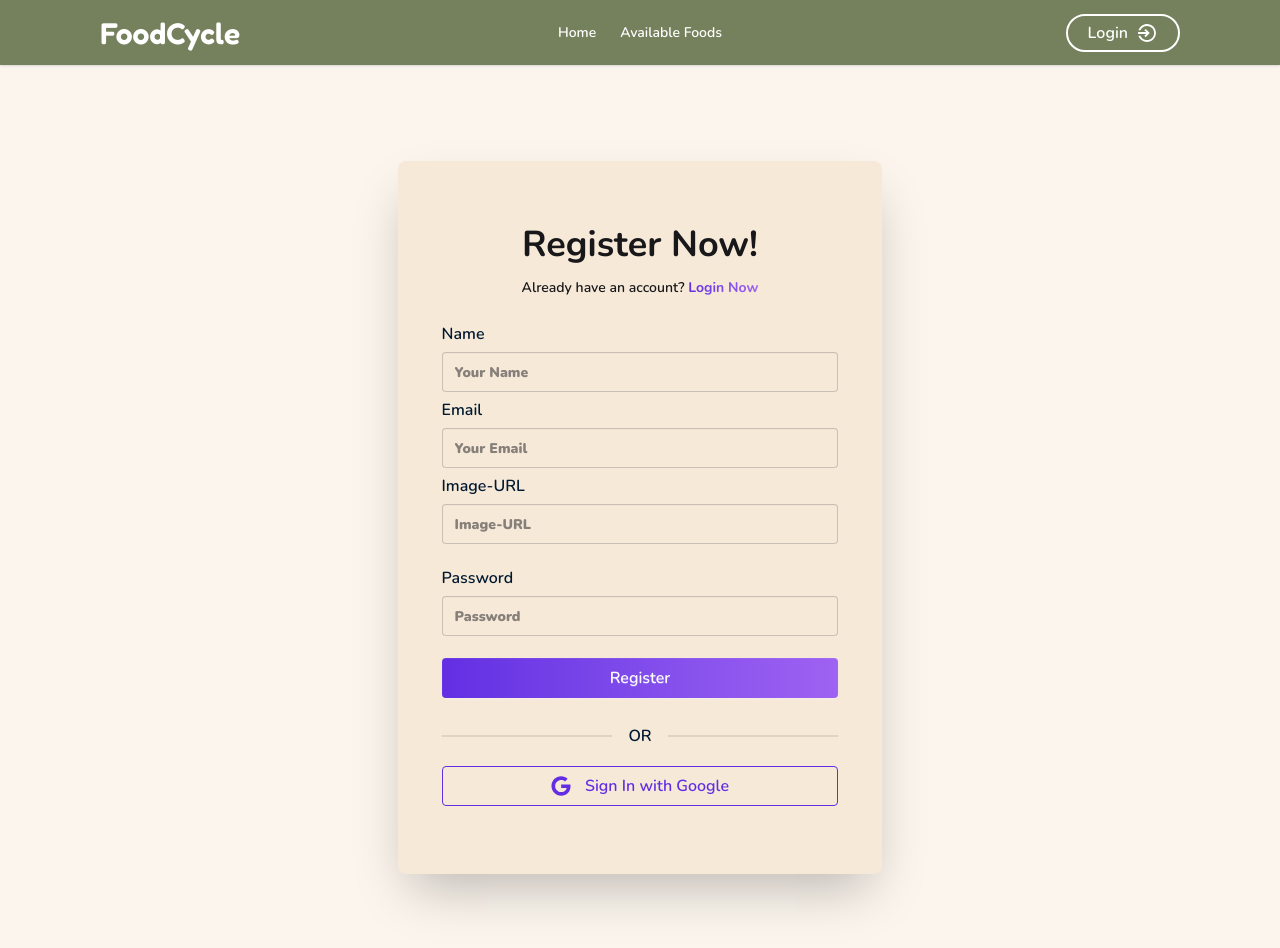
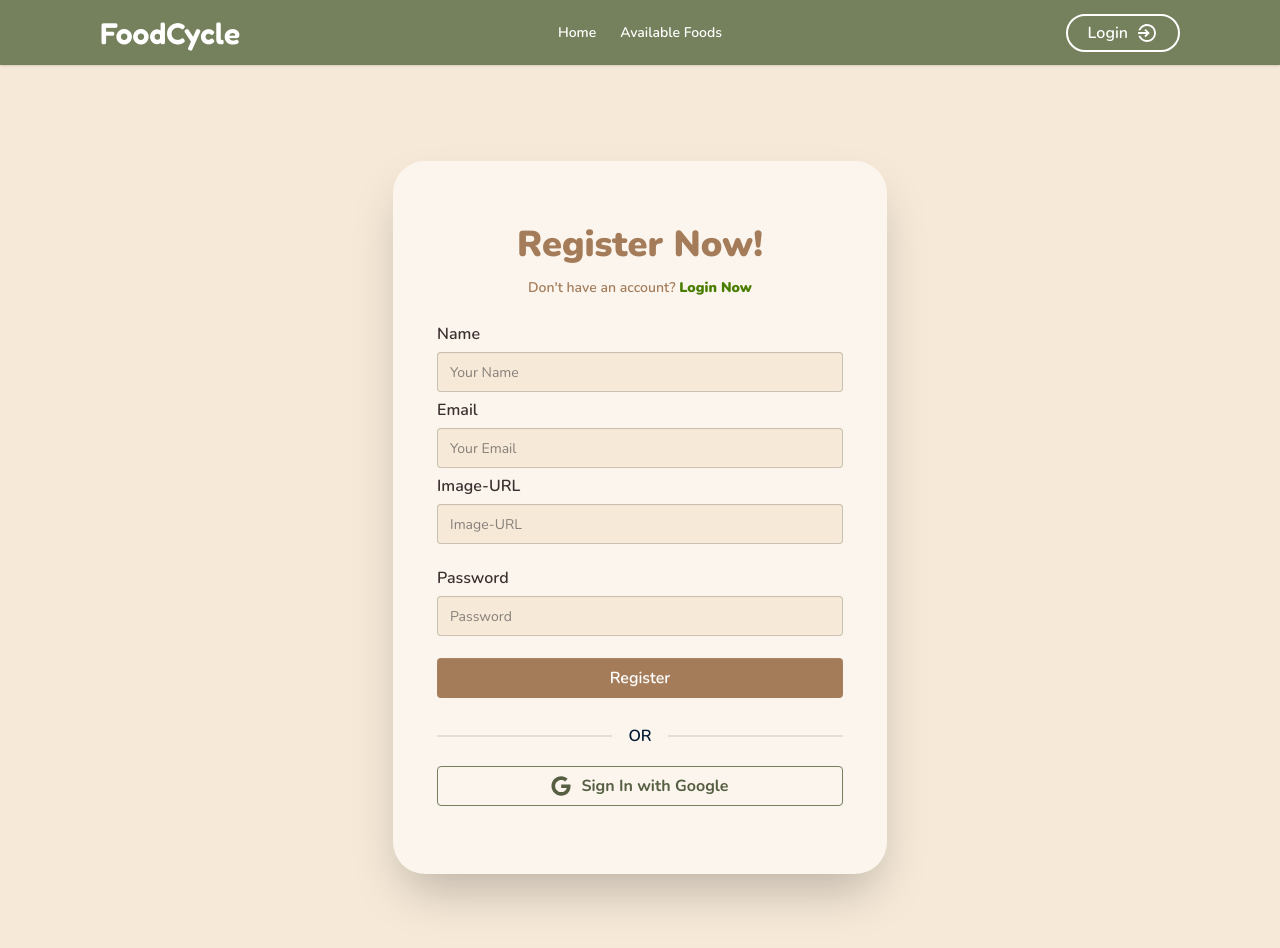
Before and after one commit to farhanarexa/Food-Cycle-Frontend, a React (Vite) app: page /register in a window 1280 px wide. Shown: the top 948 px of the page. Built offline with nearby package versions, Linux system fonts and the light colour scheme; no server answers.

Commit message:
login and registration page design completed

```diff
--- a/src/App.css
+++ b/src/App.css
@@ -5,8 +5,6 @@
 @plugin "daisyui/theme" {
   name: "light";
   default: true;
-  /* --color-primary: #FF7E47;
-  --color-secondary: #4CAF50; */
 
   --color-primary: "#FF7E47";   /* Warm orange */
       --color-secondary: "#4CAF50"; /* Fresh green */
@@ -15,6 +13,8 @@
       --color-base-100: "#F6E9D8";  /* Background */
       --color-base-200: "#FBF5ED";  /* Card background */
       --color-base-300: "#CBB7A2";  /* Borders / outlines */
+      --color-base-400: "#75805c";  /* navbar bg olive */
+      --color-base-500: "#575f43";  /* Button hover olive */
       --color-info: "#8C9A6D";    /* Olive (sidebar) */
       --color-success: "#A47C59";   /* Deep clay brown */
 }
--- a/src/Components/Common/Navbar.jsx
+++ b/src/Components/Common/Navbar.jsx
@@ -40,7 +40,7 @@ const Navbar = () => {
                         </div>
                         <ul
                             tabIndex="-1"
-                            className="menu menu-sm dropdown-content bg-base-100 rounded-box z-1 mt-3 w-52 p-2 shadow text-base font-semibold"
+                            className="menu menu-sm dropdown-content bg-[#575f43] text-white rounded-box z-1 mt-3 w-52 p-2 shadow text-base font-semibold"
                         >
                             {links}
                         </ul>
@@ -60,7 +60,7 @@ const Navbar = () => {
                     ) : user ? (
 
                         <div className="dropdown dropdown-end">
-                            <div tabIndex={0} role="button" className="btn btn-ghost btn-circle avatar">
+                            <div tabIndex={0} role="button" className="btn btn-ghost btn-circle avatar border-2 border-base-100">
                                 <div className="w-10 rounded-full">
                                     <img
                                         alt="Tailwind CSS Navbar component"
@@ -69,7 +69,7 @@ const Navbar = () => {
                             </div>
                             <ul
                                 tabIndex="-1"
-                                className="menu menu-sm dropdown-content font-semibold bg-base-100 rounded-box z-1 mt-3 w-52 p-2 shadow">
+                                className="menu menu-sm dropdown-content font-semibold bg-[#575f43] text-white rounded-box z-1 mt-3 w-52 p-2 shadow">
                                 <li>
                                     <Link to="/addFood" className="justify-between">
                                         Add Food
--- a/src/Components/Home.jsx
+++ b/src/Components/Home.jsx
@@ -3,7 +3,7 @@ import React from 'react';
 const Home = () => {
     return (
         <div>
-            <h1 className='text-9xl font-bold text-[#333333]'>Home</h1>
+
         </div>
     );
 };
--- a/src/Components/LoginRegister/Register.jsx
+++ b/src/Components/LoginRegister/Register.jsx
@@ -42,15 +42,17 @@ const Register = () => {
     };
 
     return (
-        <div className="hero bg-base-200 min-h-screen">
+        <div className="hero bg-base-100 min-h-screen">
             <div className="hero-content flex-col lg:flex-row-reverse">
-
-                <div className="card bg-base-100 w-full shrink-0 shadow-2xl px-5 py-10 m-20">
+                <div className="card bg-base-200 w-full shrink-0 shadow-2xl px-5 py-10 m-20 rounded-4xl">
                     <div className="card-body">
                         <div className="text-center">
-                            <h1 className="text-4xl font-bold">Register Now!</h1>
-                            <p className="py-3 font-semibold">
-                                Already have an account? <a href="/login" className=" bg-linear-to-r from-[#632EE3] to-[#9F62F2] bg-clip-text text-transparent font-bold hover:underline">Login Now</a>
+                            <h1 className="text-4xl text-success font-black">Register Now!</h1>
+                            <p className="py-3 text-success font-semibold">
+                                Don't have an account?{' '}
+                                <a href="/login" className="text-lime-700 font-black hover:underline">
+                                    Login Now
+                                </a>
                             </p>
                         </div>
 
@@ -64,7 +66,7 @@ const Register = () => {
                         <form onSubmit={handleRegister}>
                             <fieldset className="fieldset">
                                 {/* Name */}
-                                <label className="label text-base font-semibold text-[#001931]">Name</label>
+                                <label className="label text-base font-semibold text-neutral">Name</label>
                                 <input
                                     type="text"
                                     name='name'
@@ -74,7 +76,7 @@ const Register = () => {
                                 />
 
                                 {/* email */}
-                                <label className="label text-base font-semibold text-[#001931]">Email</label>
+                                <label className="label text-base font-semibold text-neutral">Email</label>
                                 <input
                                     type="email"
                                     name='email'
@@ -84,7 +86,7 @@ const Register = () => {
                                 />
 
                                 {/* image Url */}
-                                <label className="label text-base font-semibold text-[#001931]">Image-URL</label>
+                                <label className="label text-base font-semibold text-neutral">Image-URL</label>
                                 <input
                                     type="text"
                                     name='imgUrl'
@@ -93,7 +95,7 @@ const Register = () => {
                                 />
 
                                 {/* password */}
-                                <label className="label mt-4 text-base font-semibold text-[#001931]">Password</label>
+                                <label className="label mt-4 text-base font-semibold text-neutral">Password</label>
                                 <input
                                     type="password"
                                     name='password'
@@ -106,7 +108,7 @@ const Register = () => {
                                 <button
                                     type="submit"
                                     disabled={loading}
-                                    className="btn bg-linear-to-r from-[#632EE3] to-[#9F62F2] px-7 text-white border-none hover:opacity-90 transition-all mt-4 text-base"
+                                    className="btn bg-success px-7 text-white border-none hover:opacity-90 transition-all mt-4 text-base"
                                 >
                                     {loading ? 'Registering...' : 'Register '}
                                 </button>
@@ -120,9 +122,9 @@ const Register = () => {
                                     type="button"
                                     onClick={handleGoogle}
                                     disabled={loading}
-                                    className="btn btn-outline px-7 hover:bg-linear-to-r from-[#632EE3] to-[#9F62F2] border-[#632EE3] font-semibold text-[#632EE3] hover:text-white transition-all text-base"
+                                    className="btn btn-outline px-7 hover:bg-[#75805c] border-[#75805c] font-bold text-[#575f43] hover:text-white transition-all text-base"
                                 >
-                                    <FaGoogle size={20} className="mr-2" />
+                                    <FaGoogle size={20} className="mr-1" />
                                     Sign In with Google
                                 </button>
                             </fieldset>
--- a/src/index.css
+++ b/src/index.css
@@ -7,6 +7,6 @@
 :root {
    font-family: "Nunito", sans-serif;
   line-height: 1.5;
-  font-weight: 1000;
-  background-color: #FFF8E7;
+  font-weight: 400;
+  background-color: #F6E9D8;
 }
```
Also changed, not shown: src/Components/LoginRegister/Login.jsx (+11 -11 lines).
